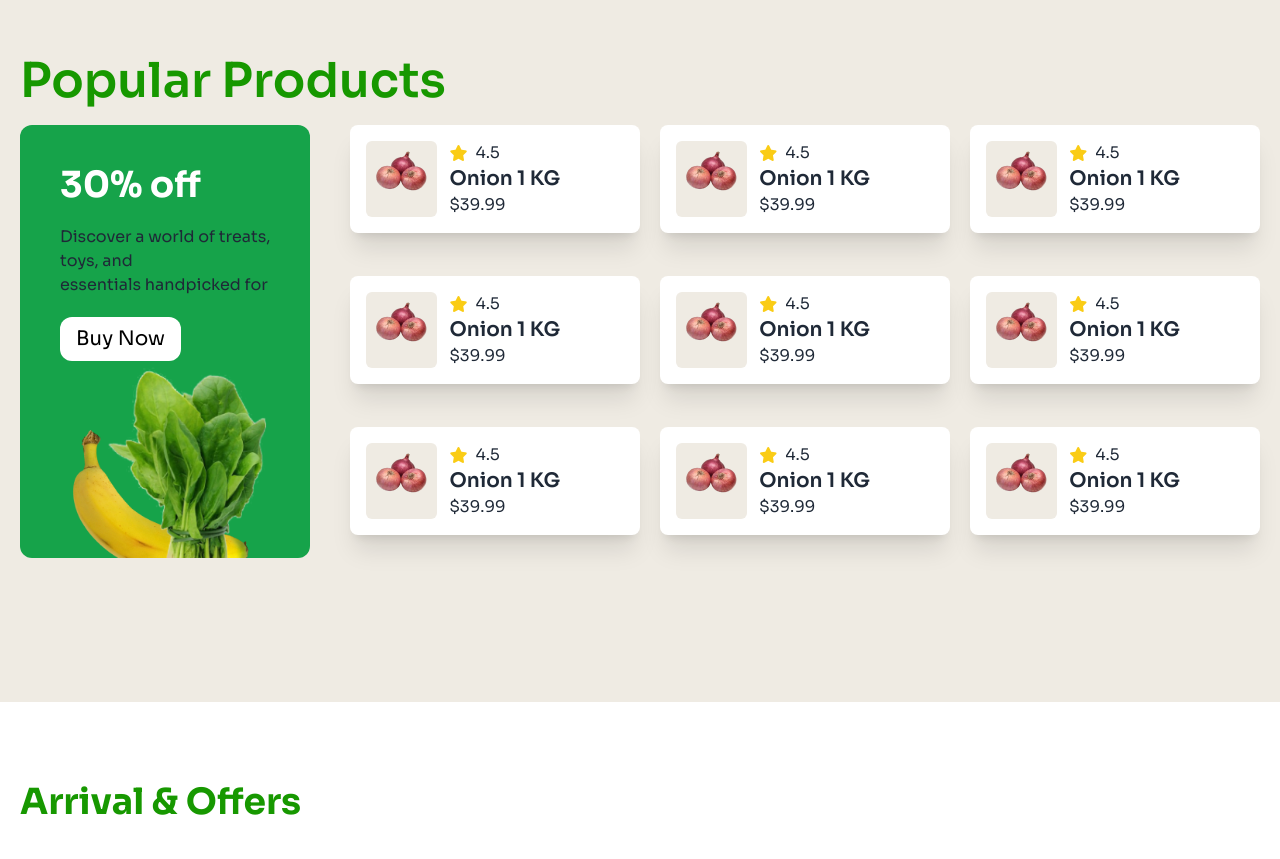
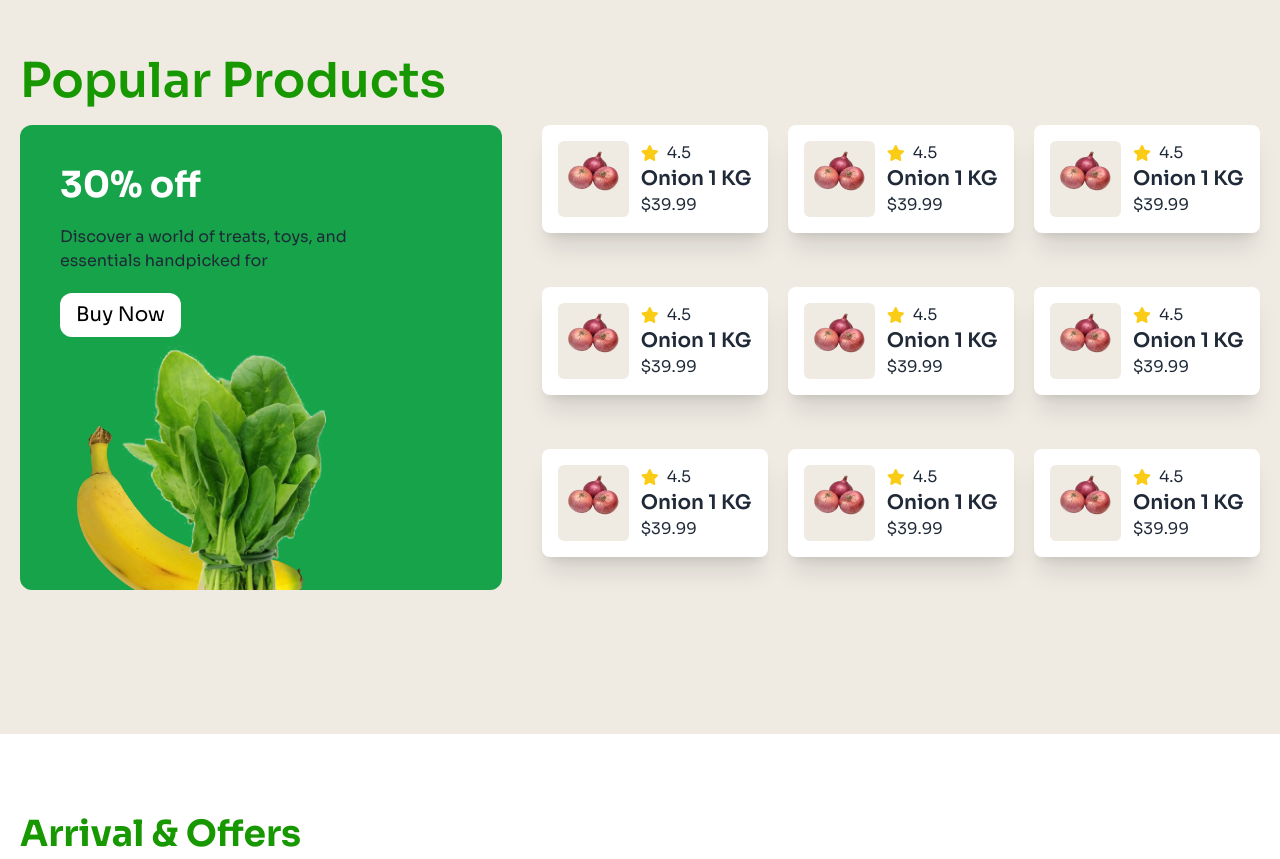
Before and after one commit to NaimaNITU/Fresh-Food, a plain HTML site: page index.html in a window 1280 px wide. Shown: the part 2480-3339 px from the top of the page. Drawn offline with nearby package versions, Linux system fonts and the light colour scheme.

Commit message:
Finished done

```diff
--- a/index.html
+++ b/index.html
@@ -261,16 +261,16 @@
         <section class="bg-bgPrimary  mx-auto sora-font mb-20 py-36 px-5">
             <div class="max-w-7xl mx-auto">
                 <h1 class="text-5xl text-btnPrimary font-semibold mb-5 ">Popular Products</h1>
-                <div class="flex justify-center flex-col lg:flex-row">
+                <div class="flex justify-center flex-col lg:flex-row basis-full">
                     <!-- popular product image -->
-                    <div class="bg-green-600 px-10 pt-10 rounded-xl">
+                    <div class="bg-green-600 px-10 pt-10 rounded-xl basis-[40%]">
                         <p class="text-white text-4xl font-bold mb-5">30% off</p>
                         <p>Discover a world of treats, toys, and <br> essentials handpicked for</p>
                         <button class="bg-white text-black text-xl py-2 px-4 rounded-xl mt-5">Buy Now</button>
                         <img class="" src="c2-assets/vegetable-offer.png" alt="">
                     </div>
                     <!-- products container -->
-                    <div class="grid grid-cols-2 lg:grid-cols-3 gap-5 lg:ml-10 w-full lg:mt-0 mt-10">
+                    <div class="grid grid-cols-2 lg:grid-cols-3 gap-5 lg:ml-10 w-full lg:mt-0 mt-10 basis-[60%]">
                         <!-- first card -->
                         <div>
                             <div class=" p-4 flex gap-3 bg-white rounded-lg shadow-xl">
```
